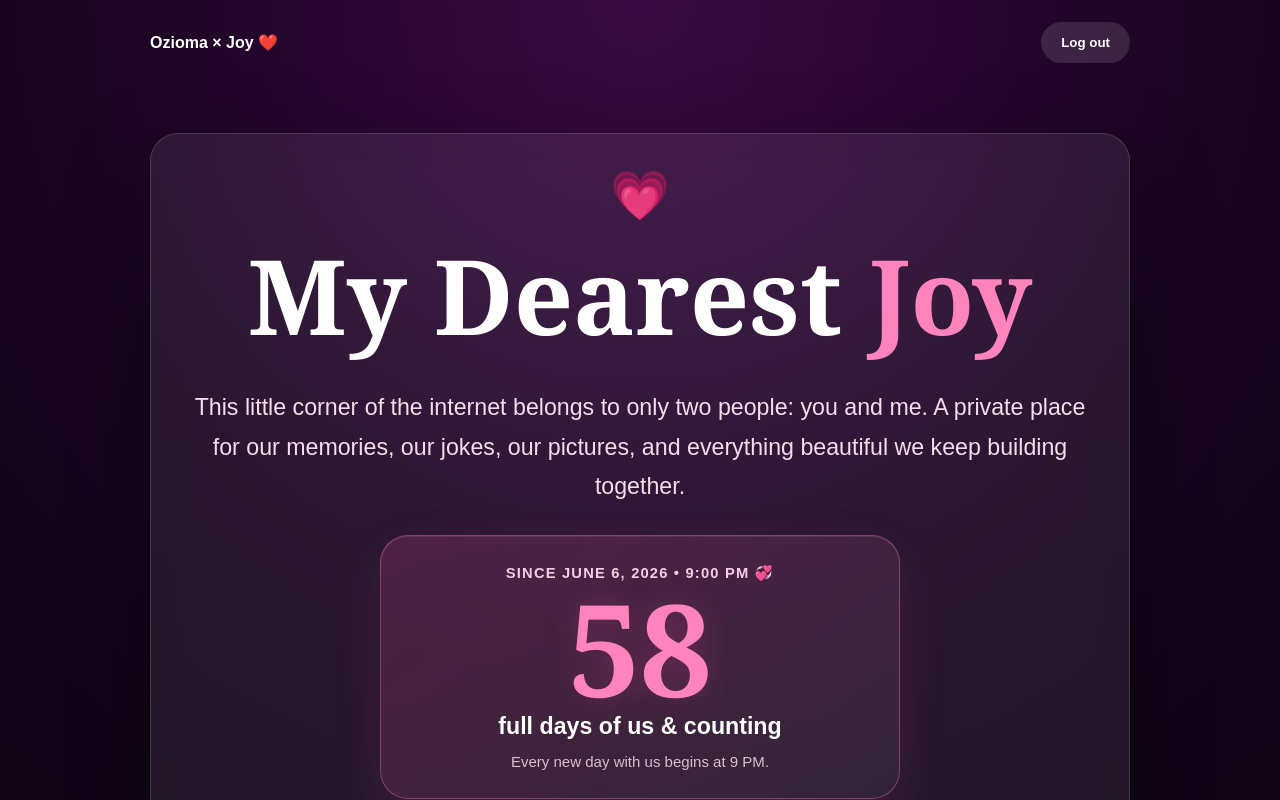
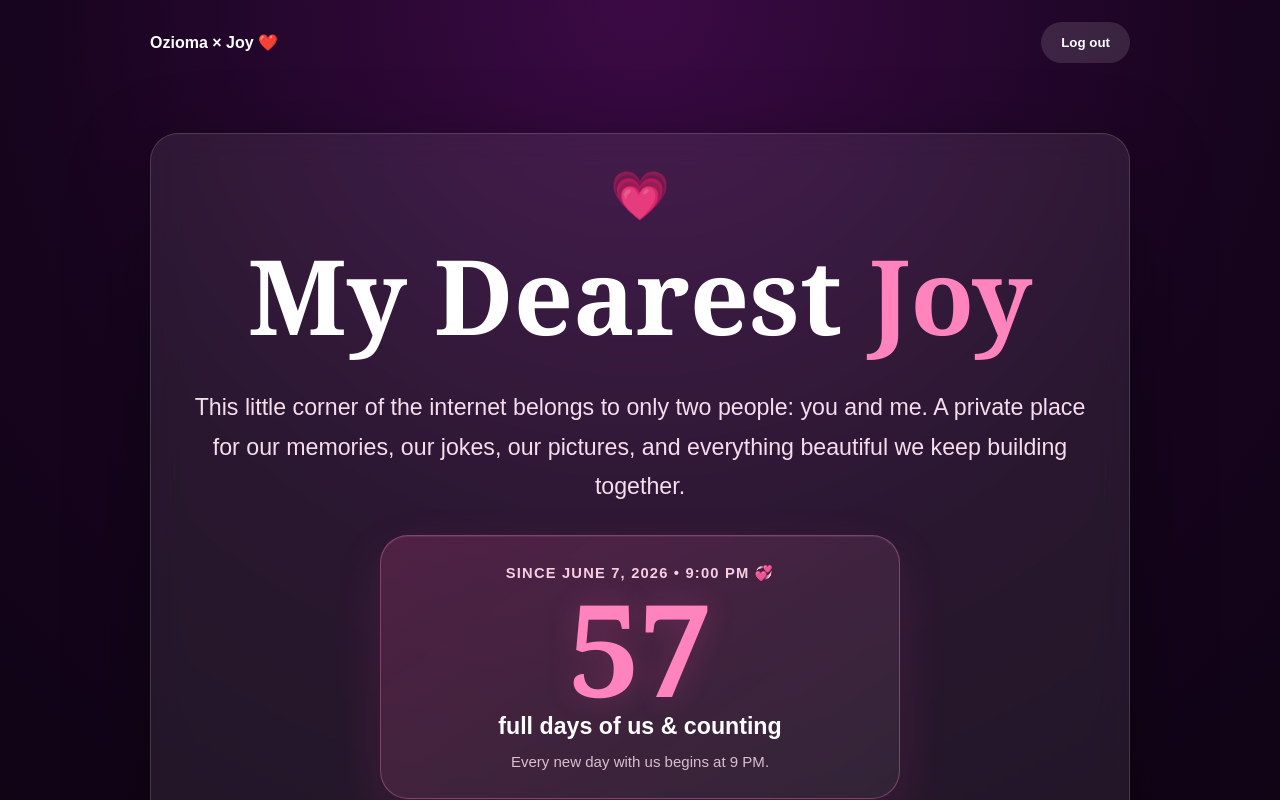
Before and after one commit to godozicodes/Joy, a Next.js app: page / in a window 1280 px wide. Shown: the top 800 px of the page. Built offline with nearby package versions, Linux system fonts and the light colour scheme.

Commit message:
Correct relationship start date to June 7

```diff
--- a/app/DaysTogether.js
+++ b/app/DaysTogether.js
@@ -2,8 +2,8 @@
 
 import { useEffect, useState } from 'react';
 
-// June 6, 2026 at 9:00 PM in Nigeria (WAT, UTC+1).
-const START_TIME = Date.UTC(2026, 5, 6, 20, 0, 0);
+// June 7, 2026 at 9:00 PM in Nigeria (WAT, UTC+1).
+const START_TIME = Date.UTC(2026, 5, 7, 20, 0, 0);
 const ONE_DAY = 1000 * 60 * 60 * 24;
 
 function getDaysTogether() {
@@ -20,8 +20,8 @@ export default function DaysTogether() {
   }, []);
 
   return (
-    <div className="days-card" aria-label={`${days} full days together since June 6, 2026 at 9 PM`}>
-      <span className="days-kicker">Since June 6, 2026 • 9:00 PM 💞</span>
+    <div className="days-card" aria-label={`${days} full days together since June 7, 2026 at 9 PM`}>
+      <span className="days-kicker">Since June 7, 2026 • 9:00 PM 💞</span>
       <strong className="days-number">{days}</strong>
       <span className="days-label">full days of us & counting</span>
       <span className="days-note">Every new day with us begins at 9 PM.</span>
```
